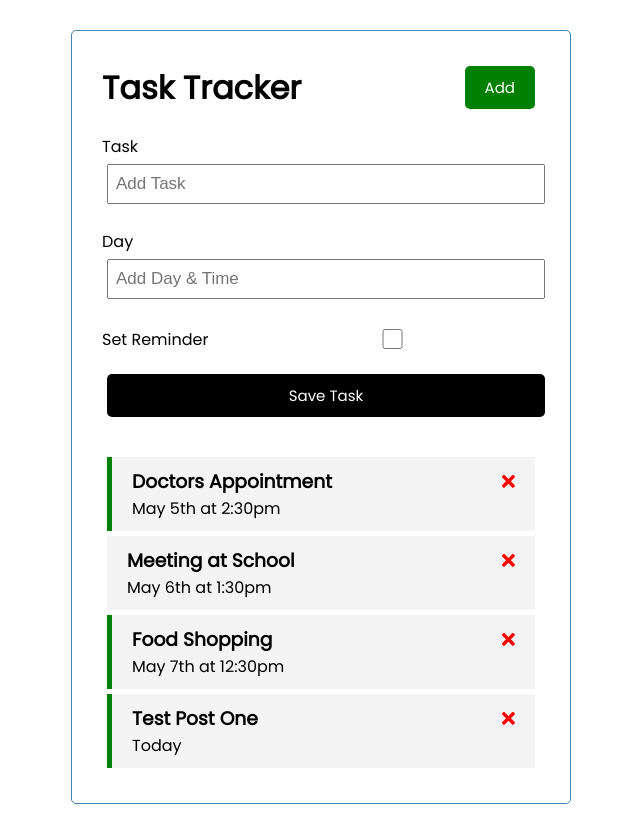
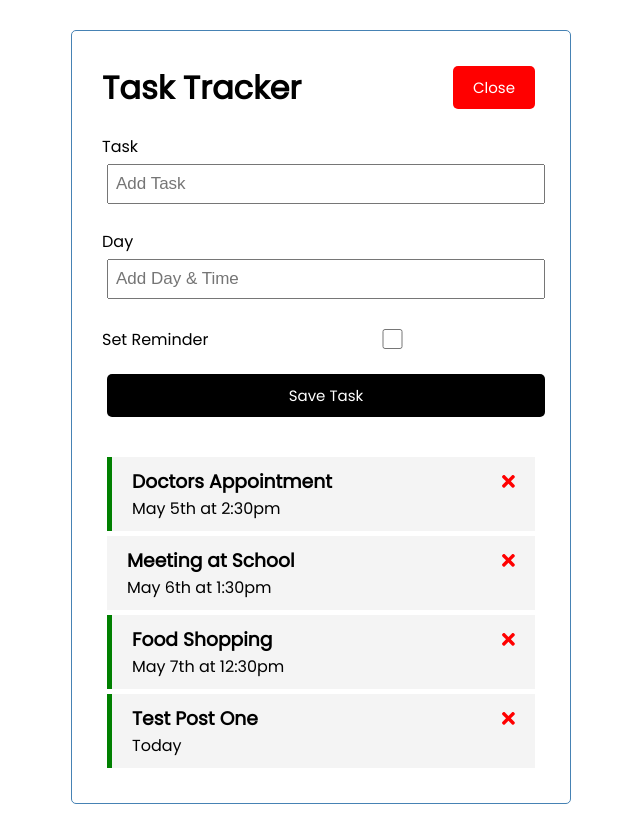
Before and after one commit to luancardosolc/traversy-angular-crash, an Angular app: page / in a window 1280 px wide. Both pictures are taken after a click on the button "Add". Shown: the whole page, without its empty margins (319-959 px from the left). Built offline with nearby package versions, Linux system fonts and the light colour scheme; data requests are answered from the project's data file.

Commit message:
Closing and opening the Add Task Form

```diff
--- a/src/app/components/add-task/add-task.component.html
+++ b/src/app/components/add-task/add-task.component.html
@@ -1,4 +1,4 @@
-<form class="add-form" (ngSubmit)="onSubmit()">
+<form *ngIf="showAddTask" class="add-form" (ngSubmit)="onSubmit()">
   <div class="form-control">
     <label for="text">Task</label>
     <input type="text" name="text" [(ngModel)]="text" id="text" placeholder="Add Task">
--- a/src/app/components/add-task/add-task.component.ts
+++ b/src/app/components/add-task/add-task.component.ts
@@ -1,4 +1,6 @@
 import { Component, OnInit, Output, EventEmitter } from '@angular/core';
+import { Subscription } from 'rxjs';
+import { UiService } from 'src/app/services/ui.service';
 import { Task } from 'src/app/Task';
 
 @Component({
@@ -11,8 +13,14 @@ export class AddTaskComponent implements OnInit {
   text: string = '';
   day: string = '';
   reminder: boolean = false;
+  showAddTask: boolean = false;
+  subscription: Subscription;
 
-  constructor() { }
+  constructor(private uiService: UiService) {
+    this.subscription = this.uiService.onToggle().subscribe(
+      value => this.showAddTask = value
+    );
+  }
 
   ngOnInit(): void {
   }
--- a/src/app/components/header/header.component.ts
+++ b/src/app/components/header/header.component.ts
@@ -12,8 +12,8 @@ export class HeaderComponent implements OnInit {
   showAddTask: boolean = false;
   subscription: Subscription = new Subscription;
 
-  constructor(private uiSevice: UiService) {
-    this.subscription = this.uiSevice.onToggle().subscribe(
+  constructor(private uiService: UiService) {
+    this.subscription = this.uiService.onToggle().subscribe(
         value => this.showAddTask = value
       );
   }
@@ -22,7 +22,7 @@ export class HeaderComponent implements OnInit {
   }
 
   toggleAddTask() {
-    this.uiSevice.toggleAddTask();
+    this.uiService.toggleAddTask();
   }
 
 }
--- a/src/app/services/ui.service.ts
+++ b/src/app/services/ui.service.ts
@@ -6,13 +6,12 @@ import { Observable, Subject } from 'rxjs';
   providedIn: 'root'
 })
 export class UiService {
-  private showAddTask: boolean = true;
+  private showAddTask: boolean = false;
   private subject = new Subject<any>();
 
   constructor() { }
 
   toggleAddTask(): void {
-    console.log('vagina');
     this.showAddTask = !this.showAddTask;
     this.subject.next(this.showAddTask);
   }
```
